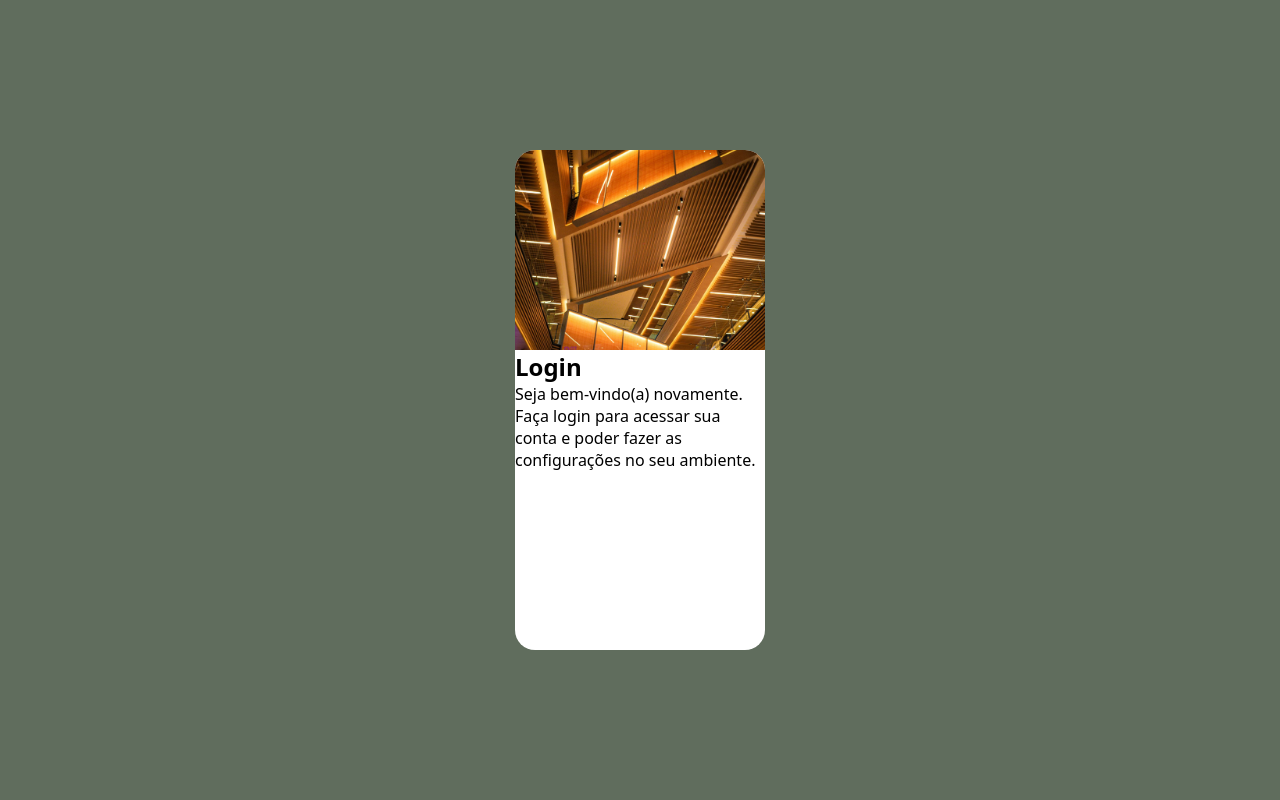
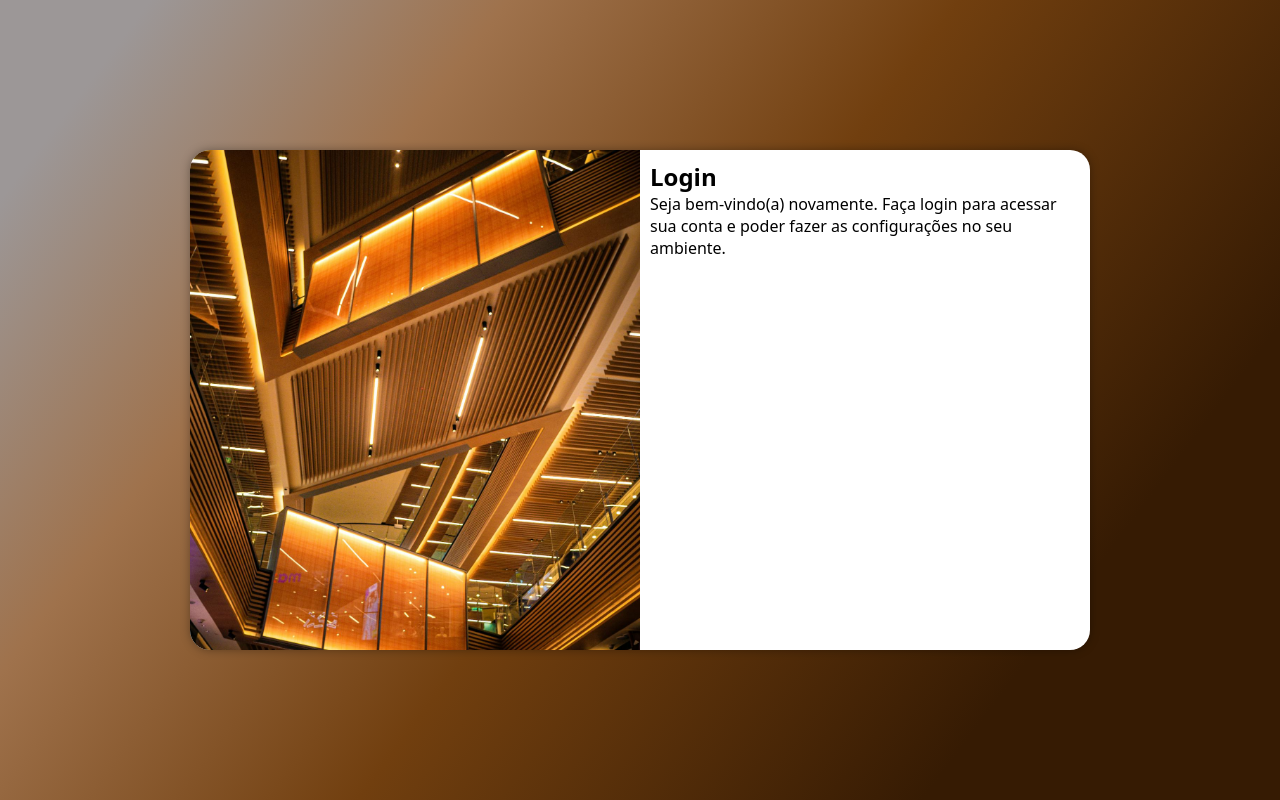
Before and after one commit to LucasPereira-lc/projeto-login, a plain HTML site: page index.html in a window 1280 px wide. Drawn offline with nearby package versions, Linux system fonts and the light colour scheme.

Commit message:
media query login

```diff
--- /dev/null
+++ b/estilos/media-query.css
@@ -0,0 +1,43 @@
+@charset "UTF-8 ";
+
+@media screen and (min-width: 768px) and (max-width: 992px) {
+    body {
+        background: linear-gradient(127deg, rgba(156,151,151,1) 8%, rgba(159,114,76,1) 27%, rgba(113,63,15,1) 51%, rgba(54,27,3,1) 81%);
+    }
+
+    section#login {
+        width: 80%;
+    }
+
+    section#login > div#imagem {
+        float: left;
+        width: 30%;
+        height: 100%;
+    }
+
+    section#login > div#formulario {
+        float: right;
+        width: 70%;
+    }
+}
+
+@media screen and (min-width: 992px) {
+    body {
+        background: linear-gradient(127deg, rgba(156,151,151,1) 8%, rgba(159,114,76,1) 27%, rgba(113,63,15,1) 51%, rgba(54,27,3,1) 81%);
+    }
+
+    section#login {
+        width: 900px;
+    }
+
+    section#login > div#imagem {
+        float: left;
+        width: 50%;
+        height: 100%;
+    }
+
+    section#login > div#formulario {
+        float: right;
+        width: 50%;
+    }
+}
--- a/estilos/style.css
+++ b/estilos/style.css
@@ -3,7 +3,7 @@
 /* Paleta de cores
     Marrom: #3A2218
     Verde:  #99C24D
-    Cinza:  #606D5D
+    Cinza:
 */
 
 * {
@@ -14,7 +14,7 @@
 }
 
 html, body {
-    background-color: #606D5D;
+    background-color: rgb(83, 81, 81);
     width: 100vw;
     height: 100vh;
 }
@@ -36,13 +36,21 @@ section#login {
     width: 250px;
     height: 500px;
     border-radius: 20px;
+    box-shadow: 0px 0px 10px rgba(0, 0, 0, 0.336);
+
+    transition: width .3s, height 3s;
+    transition-timing-function: ease;
 }
 
 section#login > div#imagem {
+    display: block;
     background: url(../imagens/img-login.jpg) no-repeat;
     background-size: cover;
     background-position: center center;
     height: 200px;
 }
 
-section#login > div#formulario
+section#login > div#formulario {
+    display: block;
+    padding: 10px;
+}
--- a/index.html
+++ b/index.html
@@ -6,6 +6,7 @@
     <title>Login</title>
     <link href="https://fonts.googleapis.com/css2?family=Material+Symbols+Outlined" rel="stylesheet"/>
     <link rel="stylesheet" href="estilos/style.css">
+    <link rel="stylesheet" href="estilos/media-query.css">
 </head>
 <body>
     <main>
```
